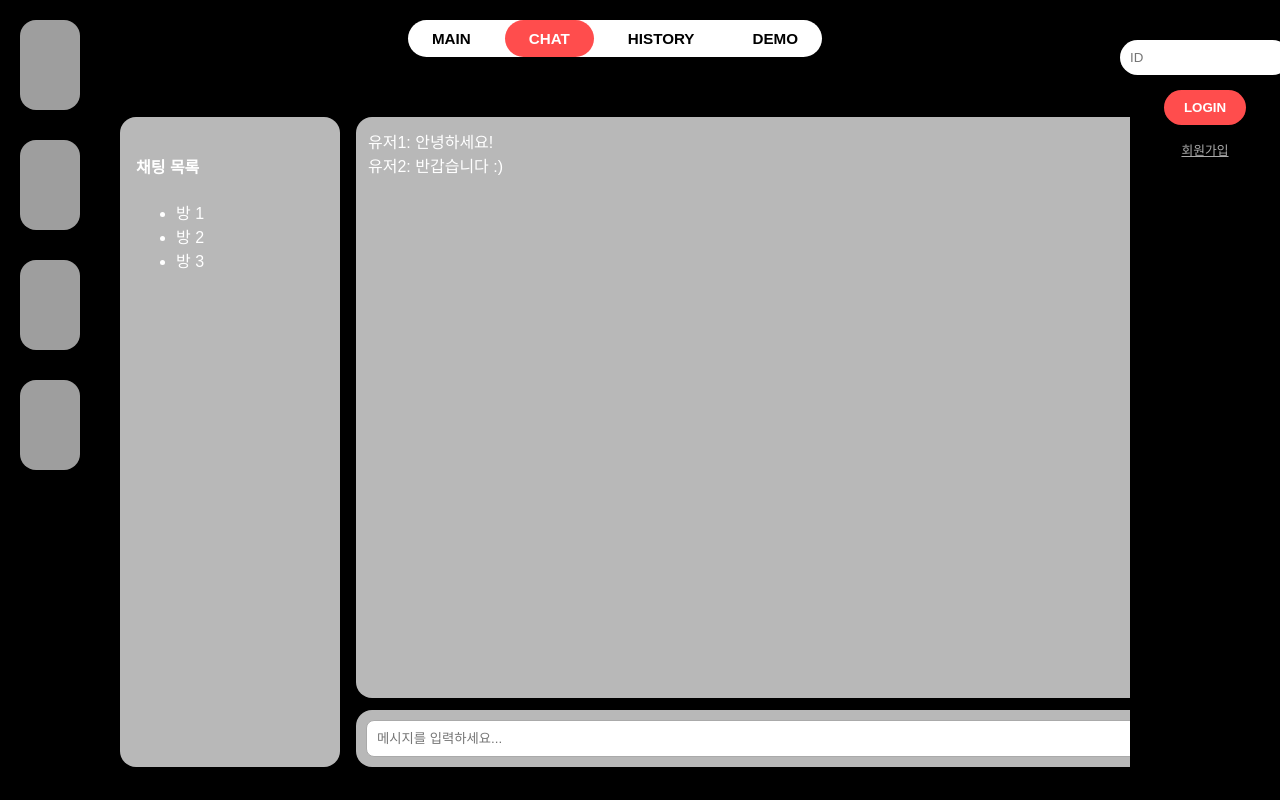
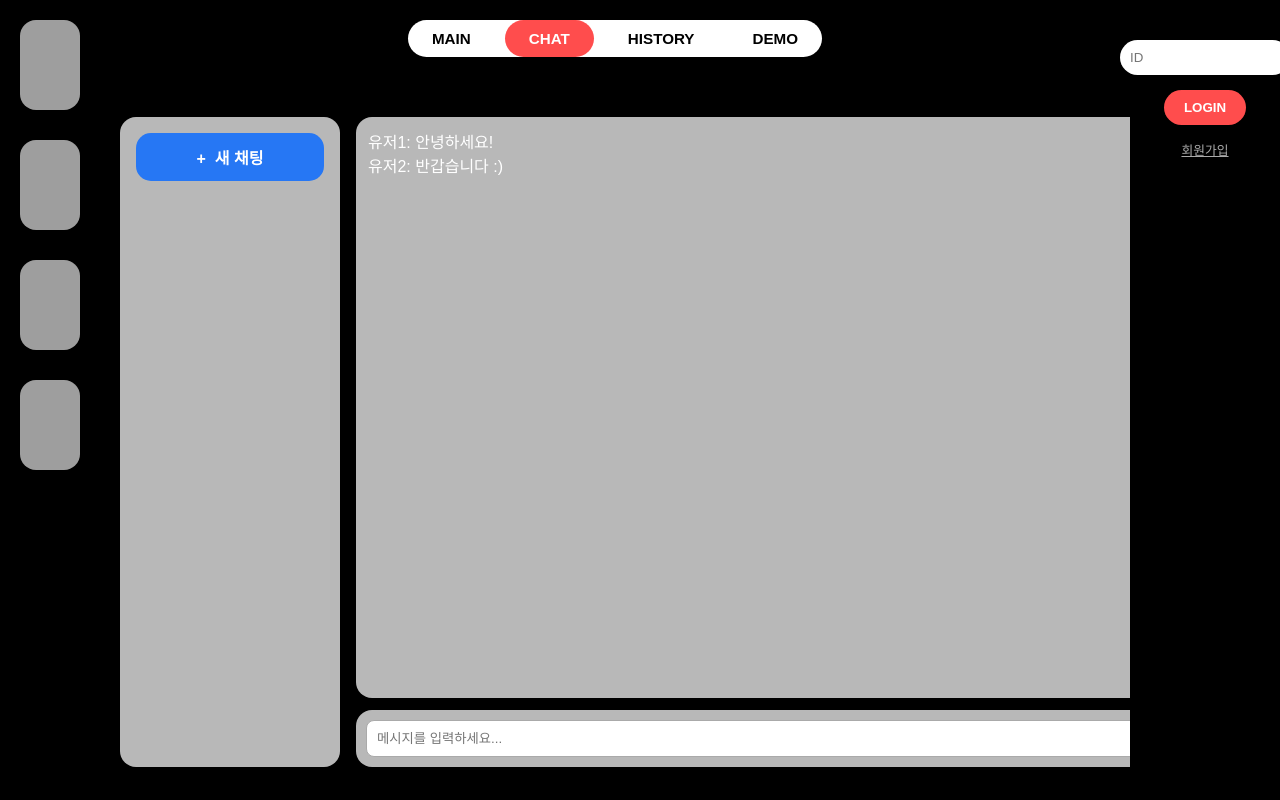
Before and after one commit to TEAM-3V3R/frontend, a React (Create React App) app: page /chat in a window 1280 px wide. Built offline with nearby package versions, Linux system fonts and the light colour scheme; grey boxes are pictures that could not be loaded.

Commit message:
[feat] 새 채팅 버튼 생성 #7

```diff
--- a/src/components/chat/Chat.jsx
+++ b/src/components/chat/Chat.jsx
@@ -1,30 +1,16 @@
-// src/pages/Chat.jsx
 import React from "react";
 import ChatList from "./ChatList";
 import ChatWindow from "./ChatWindow";
 import ChatInput from "./ChatInput";
+import "../../styles/Chat.css";
 
 const Chat = () => {
   return (
-    <div
-      style={{
-        width: "1050px",
-        height: "650px",
-        // backgroundColor: "rgba(231, 231, 231, 0.8)",
-        borderRadius: "16px",
-        // padding: "24px",
-        margin: "40px auto",
-        boxShadow: "0 2px 12px rgba(0, 0, 0, 0.05)",
-        display: "flex",
-      }}
-    >
-      {/* 왼쪽 채팅 목록 */}
-      <div style={{ width: "220px", marginRight: "16px" }}>
+    <div className="chat-wrapper">
+      <div className="chat-list-container">
         <ChatList />
       </div>
-
-      {/* 중앙 채팅 본문 + 입력창 */}
-      <div style={{ flex: 1, display: "flex", flexDirection: "column" }}>
+      <div className="chat-main-container">
         <ChatWindow />
         <ChatInput />
       </div>
--- a/src/components/chat/ChatInput.jsx
+++ b/src/components/chat/ChatInput.jsx
@@ -1,25 +1,13 @@
-// src/components/ChatInput.jsx
 import React from "react";
+import "../../styles/Chat.css";
 
 const ChatInput = () => {
   return (
-    <div
-      style={{
-        backgroundColor: "rgba(231, 231, 231, 0.8)",
-        borderRadius: "16px",
-        padding: "10px",
-      }}
-    >
+    <div className="chat-input">
       <input
         type="text"
         placeholder="메시지를 입력하세요..."
-        style={{
-          width: "100%",
-          padding: "10px",
-          boxSizing: "border-box",
-          borderRadius: "8px",
-          border: "1px solid #aaa",
-        }}
+        className="chat-input-box"
       />
     </div>
   );
--- a/src/components/chat/ChatList.jsx
+++ b/src/components/chat/ChatList.jsx
@@ -1,24 +1,16 @@
-// src/components/ChatList.jsx
 import React from "react";
+import "../../styles/Chat.css";
 
 const ChatList = () => {
+  const handleNewChat = () => {
+    alert("새 채팅");
+  };
+
   return (
-    <div
-      style={{
-        height: "100%",
-        backgroundColor: "rgba(231, 231, 231, 0.8)",
-        borderRadius: "16px",
-        padding: "16px",
-        boxSizing: "border-box",
-        overflowY: "auto",
-      }}
-    >
-      <h4>채팅 목록</h4>
-      <ul>
-        <li>방 1</li>
-        <li>방 2</li>
-        <li>방 3</li>
-      </ul>
+    <div className="chat-list">
+      <button className="chat-new-btn" onClick={handleNewChat}>
+        +&nbsp;&nbsp;새 채팅
+      </button>
     </div>
   );
 };
--- a/src/components/chat/ChatWindow.jsx
+++ b/src/components/chat/ChatWindow.jsx
@@ -1,18 +1,9 @@
-// src/components/ChatWindow.jsx
 import React from "react";
+import "../../styles/Chat.css";
 
 const ChatWindow = () => {
   return (
-    <div
-      style={{
-        flex: 1,
-        backgroundColor: "rgba(231, 231, 231, 0.8)",
-        borderRadius: "16px",
-        padding: "12px",
-        marginBottom: "12px",
-        overflowY: "auto",
-      }}
-    >
+    <div className="chat-window">
       <div>유저1: 안녕하세요!</div>
       <div>유저2: 반갑습니다 :)</div>
     </div>
--- /dev/null
+++ b/src/styles/Chat.css
@@ -0,0 +1,74 @@
+/* Chat wrapper */
+.chat-wrapper {
+  width: 1050px;
+  height: 650px;
+  border-radius: 16px;
+  margin: 40px auto;
+  box-shadow: 0 2px 12px rgba(0, 0, 0, 0.05);
+  display: flex;
+}
+
+/* 왼쪽 채팅 목록 */
+.chat-list-container {
+  width: 220px;
+  margin-right: 16px;
+}
+
+/* 오른쪽 채팅 본문 */
+.chat-main-container {
+  flex: 1;
+  display: flex;
+  flex-direction: column;
+}
+
+/* ChatList */
+.chat-list {
+  height: 100%;
+  background-color: rgba(231, 231, 231, 0.8);
+  border-radius: 16px;
+  padding: 16px;
+  box-sizing: border-box;
+  overflow-y: auto;
+}
+
+.chat-new-btn {
+  width: 100%;
+  padding: 12px 0;
+  border: none;
+  background-color: #2677f4;
+  color: white;
+  font-size: 16px;
+  font-weight: bold;
+  border-radius: 15px; /* 완전 둥글게 */
+  cursor: pointer;
+  transition: background-color 0.2s ease;
+}
+
+.chat-new-btn:hover {
+  background-color: #1a5edc; /* hover 시 더 진한 파랑 */
+}
+
+/* ChatWindow */
+.chat-window {
+  flex: 1;
+  background-color: rgba(231, 231, 231, 0.8);
+  border-radius: 16px;
+  padding: 12px;
+  margin-bottom: 12px;
+  overflow-y: auto;
+}
+
+/* ChatInput */
+.chat-input {
+  background-color: rgba(231, 231, 231, 0.8);
+  border-radius: 16px;
+  padding: 10px;
+}
+
+.chat-input-box {
+  width: 100%;
+  padding: 10px;
+  box-sizing: border-box;
+  border-radius: 8px;
+  border: 1px solid #aaa;
+}
```
